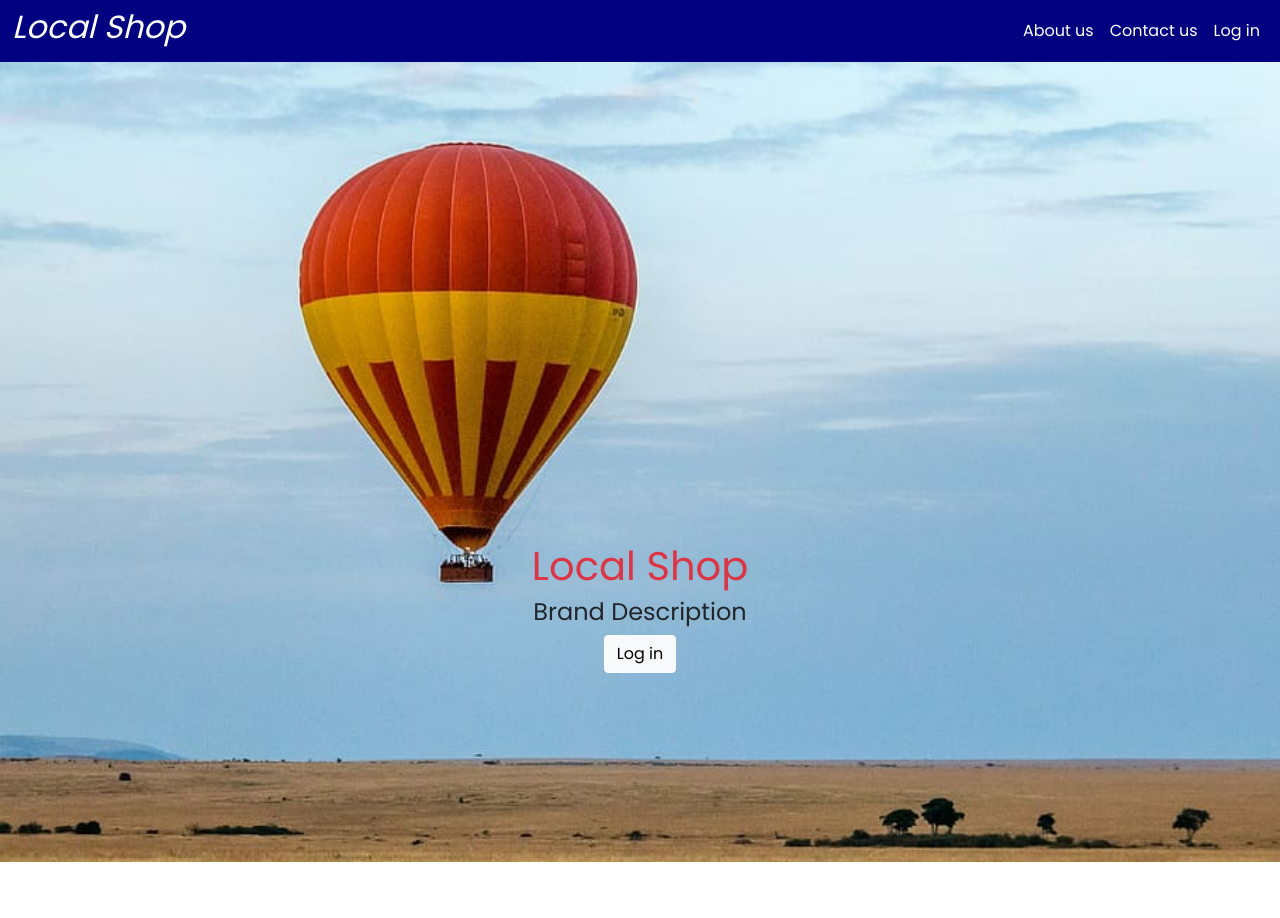
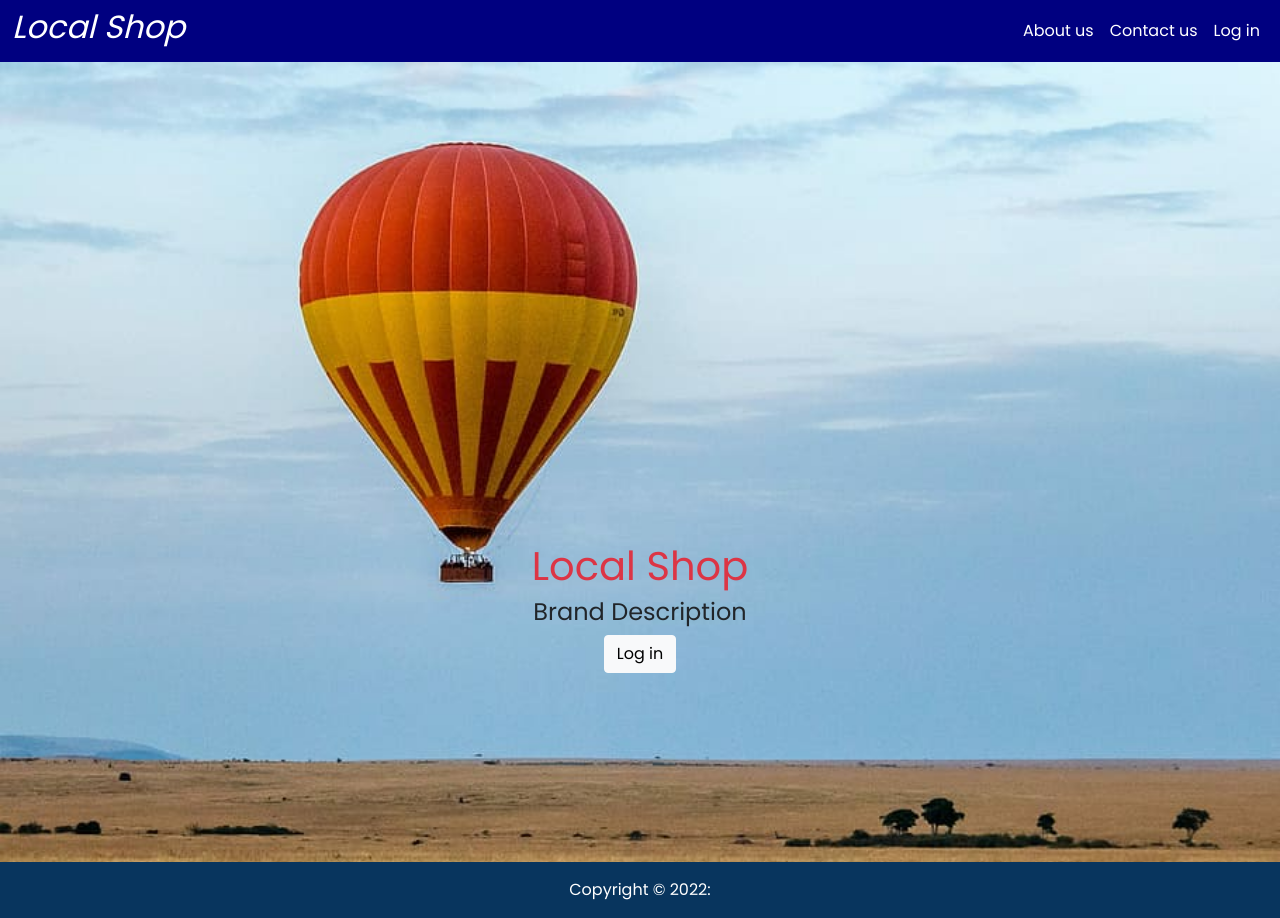
Before and after one commit to kelvinmburu/localshop, an Angular app in the folder front-end/localshop/: page / in a window 1280 px wide. Before the commit the page ends 862 px from the top, so only its background shows below. Built offline with nearby package versions, Linux system fonts and the light colour scheme.

Commit message:
added the footer

```diff
--- a/front-end/localshop/src/app/components/footer/footer.component.html
+++ b/front-end/localshop/src/app/components/footer/footer.component.html
@@ -1 +1,12 @@
-<p>footer works!</p>
+<section class="">
+    <!-- Footer -->
+    <footer class="text-center text-white" style="background-color: #0a4275;">
+
+      <!-- Copyright -->
+      <div class="text-center p-3" style="background-color: rgba(0, 0, 0, 0.2);">
+        Copyright  © 2022:
+      </div>
+      <!-- Copyright -->
+    </footer>
+    <!-- Footer -->
+  </section>
--- a/front-end/localshop/src/app/components/landingpage/landingpage.component.css
+++ b/front-end/localshop/src/app/components/landingpage/landingpage.component.css
@@ -2,7 +2,6 @@
     background-image: url("../../../assets/Baloon.jpg");
     background-repeat: no-repeat;
     background-size: cover;
-    width: 100%;
     height: 100vh;
     padding-top: 60vh;
 }
--- a/front-end/localshop/src/app/components/landingpage/landingpage.component.html
+++ b/front-end/localshop/src/app/components/landingpage/landingpage.component.html
@@ -8,3 +8,4 @@
 </div>
 
 </div>
+<app-footer></app-footer>
```
Also changed, not shown: front-end/localshop/src/assets/prdev.jpg (added).
